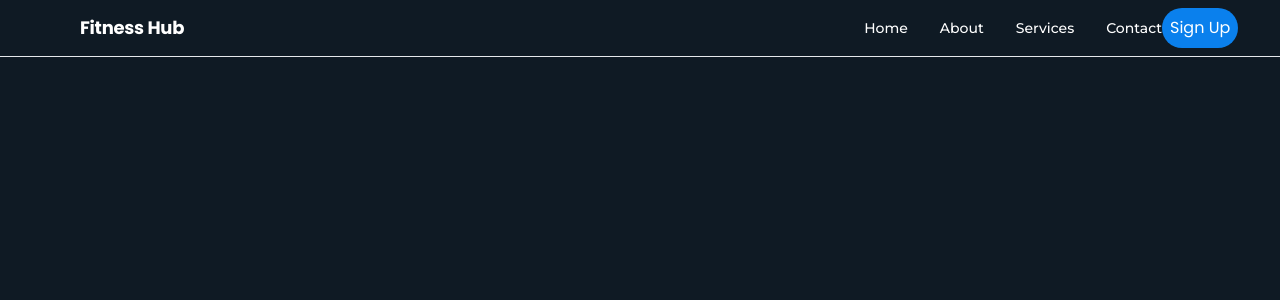
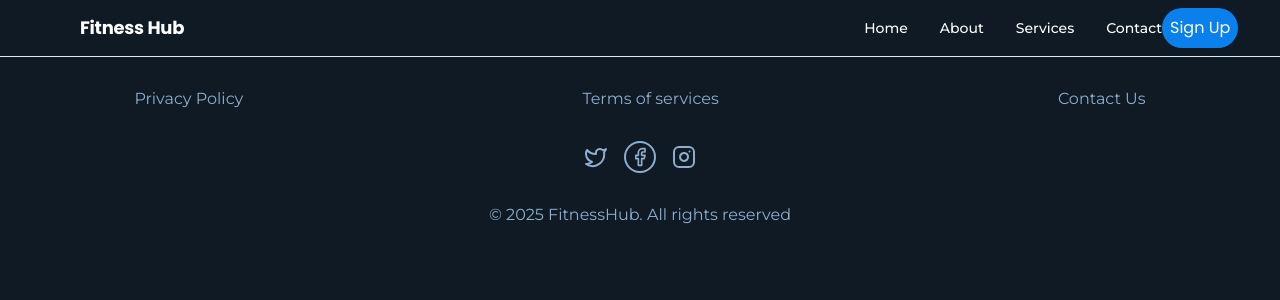
Before and after one commit to mafindijr/Gym-Management-System, a React (Vite) app: page / in a window 1280 px wide. Shown: the top 300 px of the page. Built offline with nearby package versions, Linux system fonts and the light colour scheme.

Commit message:
fix layout

```diff
--- a/src/layout/layout.jsx
+++ b/src/layout/layout.jsx
@@ -1,16 +1,17 @@
 import Header from '../Components/header';
 import Footer from '../Components/footer';
 
-export default function Home( { Children } ) {
+export default function Home( { children } ) {
+
   return (
     <div>
         <Header />
 
         <main>
-            {Children}
+            {children}
         </main>
 
-        <footer />
+        <Footer />
 
     </div>
   )
```
